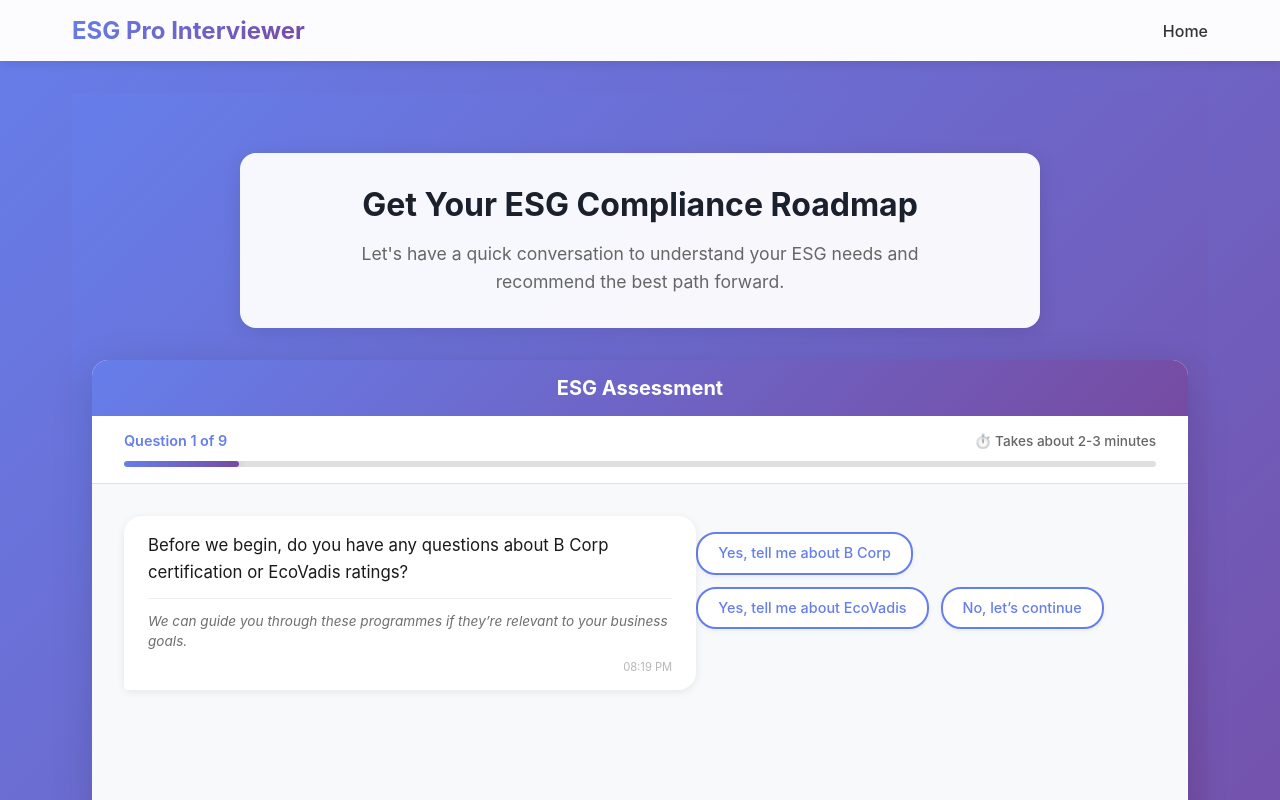
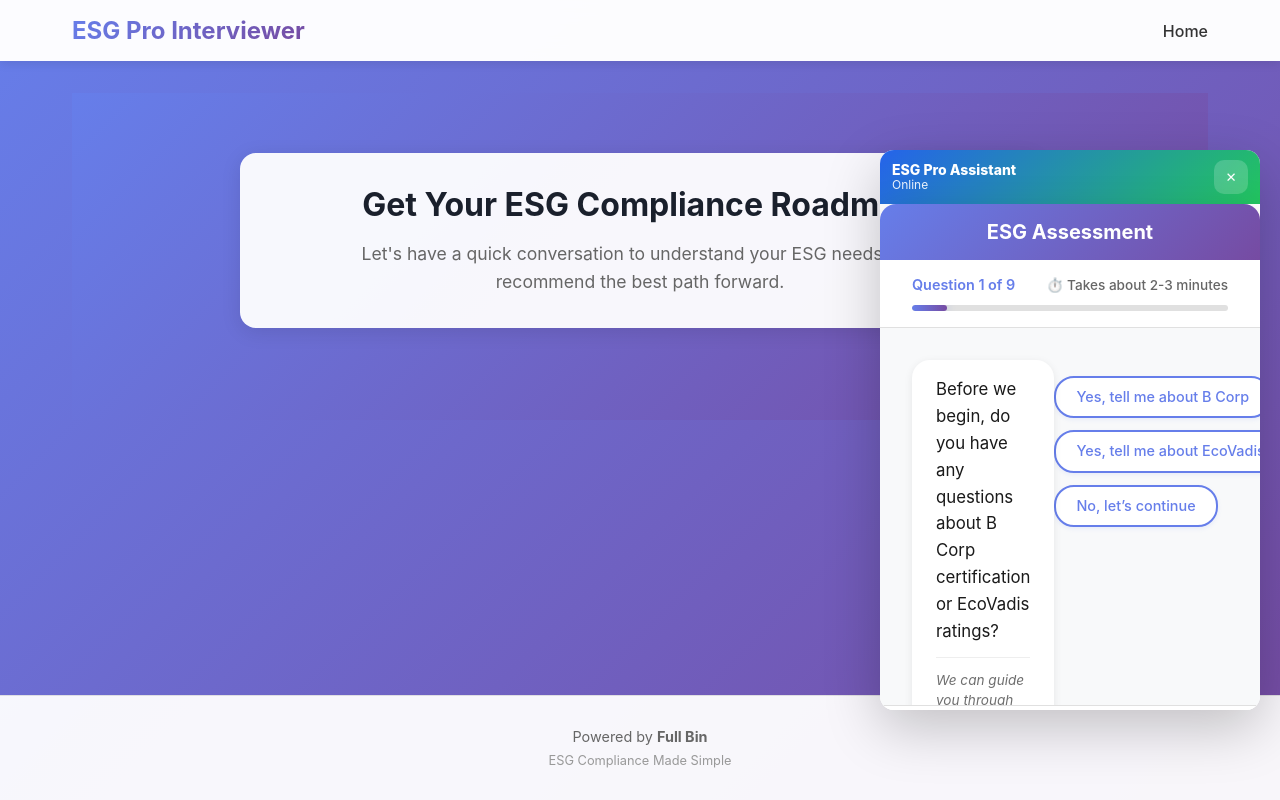
Before and after one commit to 1FBexpress/ESGPRO, a Next.js app: page / in a window 1280 px wide. Shown: the top 800 px of the page. Built offline with nearby package versions, Linux system fonts and the light colour scheme.

Commit message:
Implement floating chat widget and update messages
Added a floating widget for chat interaction and improved progress saving messages.

```diff
--- a/components/ChatInterface.js
+++ b/components/ChatInterface.js
@@ -1,4 +1,3 @@
-
 import { useState, useEffect, useRef } from 'react';
 import { useRouter } from 'next/router';
 import { useInterview } from '../context/InterviewContext';
@@ -36,6 +35,10 @@
   const [isSaving, setIsSaving] = useState(false);
   const [saveSuccess, setSaveSuccess] = useState(false);
   const [isResuming, setIsResuming] = useState(false);
+
+  // NEW: widget open/close
+  const [isWidgetOpen, setIsWidgetOpen] = useState(true);
+
   const messagesEndRef = useRef(null);
   const messagesContainerRef = useRef(null);
   const inputRef = useRef(null);
@@ -64,7 +67,7 @@
     if (!isTyping) {
       scrollToBottom();
     }
-  }, [messages]);
+  }, [messages, isTyping]);
 
   // Auto-resume from saved progress
   useEffect(() => {
@@ -88,7 +91,7 @@
 
             // Add welcome back message
             addBotMessage(
-              `\u2705 Welcome back! I've restored your progress from ${new Date(data.savedAt).toLocaleDateString()}.\n\nLet's continue where you left off...`,
+              `✅ Welcome back! I've restored your progress from ${new Date(data.savedAt).toLocaleDateString()}.\n\nLet's continue where you left off...`,
               null,
               null
             );
@@ -135,6 +138,7 @@
         addBotMessage(questionData.question, questionData.explanation, questionData.quickReplies);
       }, 300);
     }
+    // eslint-disable-next-line react-hooks/exhaustive-deps
   }, [router.query.resume]);
 
   const addBotMessage = (content, explanation = null, quickReplies = null) => {
@@ -163,7 +167,8 @@
     const validation = validateResponse(currentStep, userMessage, collectedData);
 
     if (!validation.valid) {
-      addBotMessage(validation.message);
+      // If validation includes quickReplies, pass them through so buttons show again
+      addBotMessage(validation.message, null, validation.quickReplies || null);
       return;
     }
 
@@ -183,7 +188,9 @@
     // Check if interview is complete
     if (isInterviewComplete(nextStep, updatedData)) {
       setTimeout(() => {
-        addBotMessage("🎉 Wonderful! Thank you so much for sharing all that information.\n\nLet me analyze your responses and prepare your personalized ESG assessment...");
+        addBotMessage(
+          "🎉 Wonderful! Thank you for sharing that information.\n\nLet me analyze your responses and prepare your personalized ESG assessment..."
+        );
 
         // Submit interview
         setTimeout(async () => {
@@ -211,7 +218,6 @@
 
   const handleQuickReply = async (value) => {
     if (isLoading || isTyping) return;
-
     await processUserResponse(value);
   };
 
@@ -228,9 +234,7 @@
     try {
       const response = await fetch('/api/save-progress', {
         method: 'POST',
-        headers: {
-          'Content-Type': 'application/json',
-        },
+        headers: { 'Content-Type': 'application/json' },
         body: JSON.stringify({
           email,
           currentStep,
@@ -246,7 +250,7 @@
 
         // Show success message
         addBotMessage(
-          `\u2705 Great! I've saved your progress and sent a link to ${email}.\n\nYou can resume this assessment anytime within the next 30 days. Check your email for the link!`,
+          `✅ Great! I've saved your progress and sent a link to ${email}.\n\nYou can resume this assessment anytime within the next 30 days. Check your email for the link!`,
           null,
           null
         );
@@ -266,15 +270,46 @@
     }
   };
 
-  // Show results panel if interview is complete
+  // Show results panel if interview is complete (keep as-is)
   if (apiResponse) {
     return <ResultsPanel />;
   }
 
-  // Calculate actual current question number (accounting for bot messages)
+  // Calculate actual current question number
   const currentQuestionNumber = Math.min(currentStep + 1, TOTAL_STEPS);
 
+  // NEW: floating widget wrapper
   return (
+    <>
+      {!isWidgetOpen && (
+        <button
+          className={styles.widgetLauncher}
+          onClick={() => setIsWidgetOpen(true)}
+          type="button"
+          aria-label="Open chat"
+        >
+          Chat
+        </button>
+      )}
+
+      {isWidgetOpen && (
+        <div className={styles.widgetPanel}>
+          <div className={styles.widgetHeader}>
+            <div>
+              <div className={styles.widgetTitle}>ESG Pro Assistant</div>
+              <div className={styles.widgetSub}>Online</div>
+            </div>
+            <button
+              className={styles.widgetClose}
+              onClick={() => setIsWidgetOpen(false)}
+              type="button"
+              aria-label="Close chat"
+            >
+              ✕
+            </button>
+          </div>
+
+          <div style={{ flex: 1, minHeight: 0 }}>
             <div className={styles.chatContainer}>
               <div className={styles.chatHeader}>
                 <h2 className={styles.chatTitle}>ESG Assessment</h2>
@@ -285,7 +320,7 @@
                     disabled={isLoading || isTyping || isSaving}
                     title="Save your progress and continue later"
                   >
-            {saveSuccess ? '\u2705 Saved' : '\ud83d\udcbe Save Progress'}
+                    {saveSuccess ? '✅ Saved' : '💾 Save Progress'}
                   </button>
                 )}
               </div>
@@ -336,12 +371,15 @@
                 </form>
               </div>
 
-      {/* Save Progress Modal */}
               <SaveProgressModal
                 isOpen={showSaveModal}
                 onClose={() => setShowSaveModal(false)}
                 onSave={handleSaveProgress}
               />
             </div>
+          </div>
+        </div>
+      )}
+    </>
   );
 }
```
Lines whose indentation alone changed are shown as unchanged.
